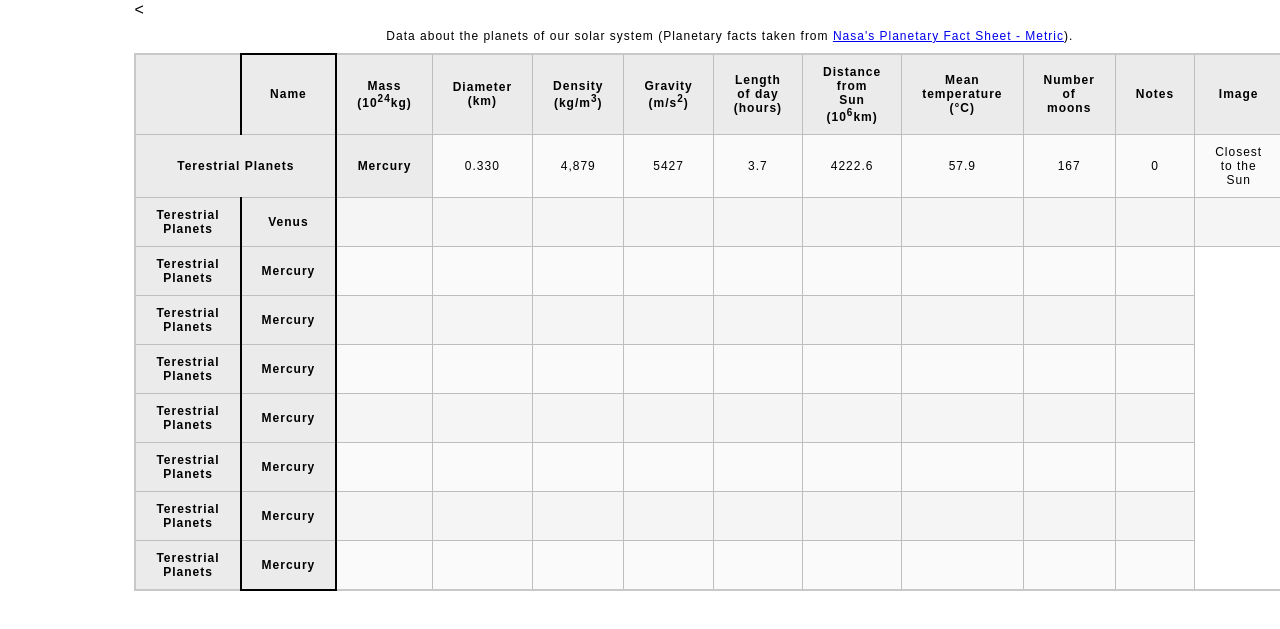
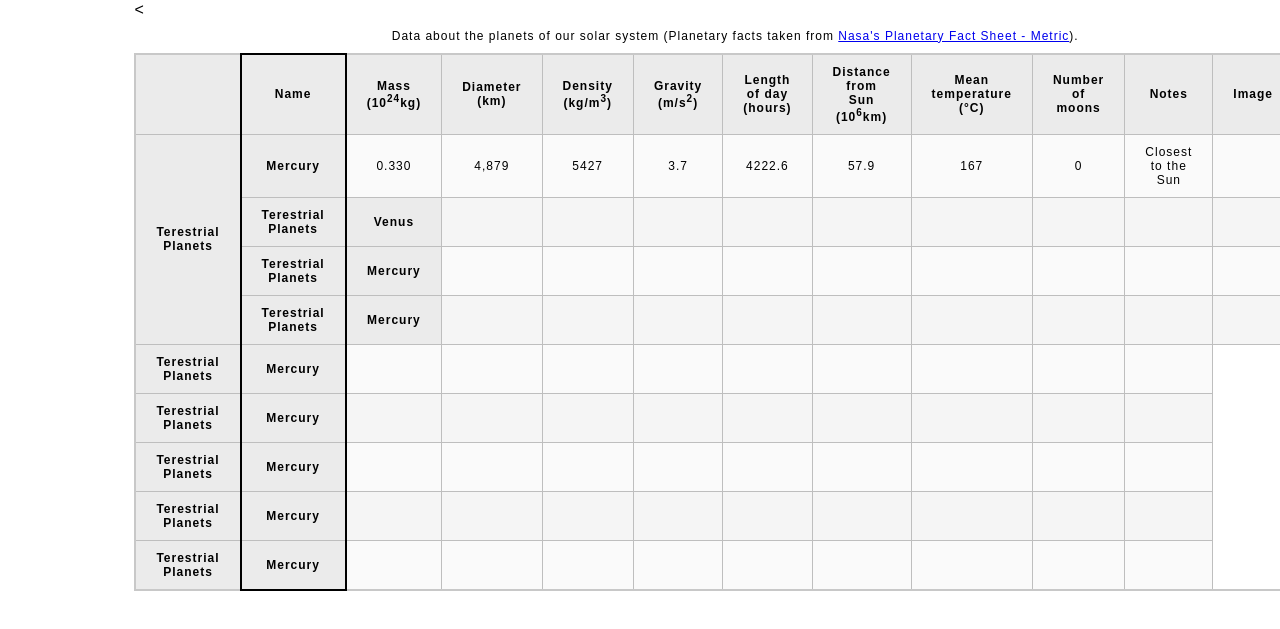
Before and after one commit to nicolenanette/nicolenanette.github.io, a plain HTML site: page planet-table/index.html in a window 1280 px wide. Shown: the part 79-708 px from the top of the page. Drawn offline with Linux system fonts and the light colour scheme.

Commit message:
Update index.html

```diff
--- a/planet-table/index.html
+++ b/planet-table/index.html
@@ -59,7 +59,7 @@
                     <th>Image</th></tr>
 
                     <tr>
-                        <th colspan="2">Terestrial Planets</th>
+                        <th rowspan="4">Terestrial Planets</th>
                         <th>Mercury</th>
                         <td> 0.330 </td>
                         <td>4,879 </td>
```
